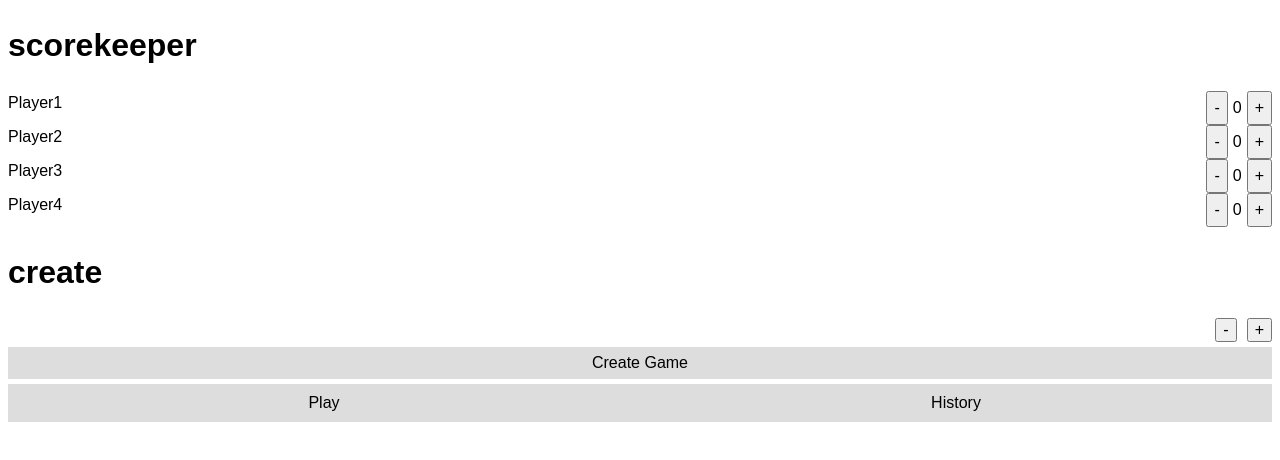
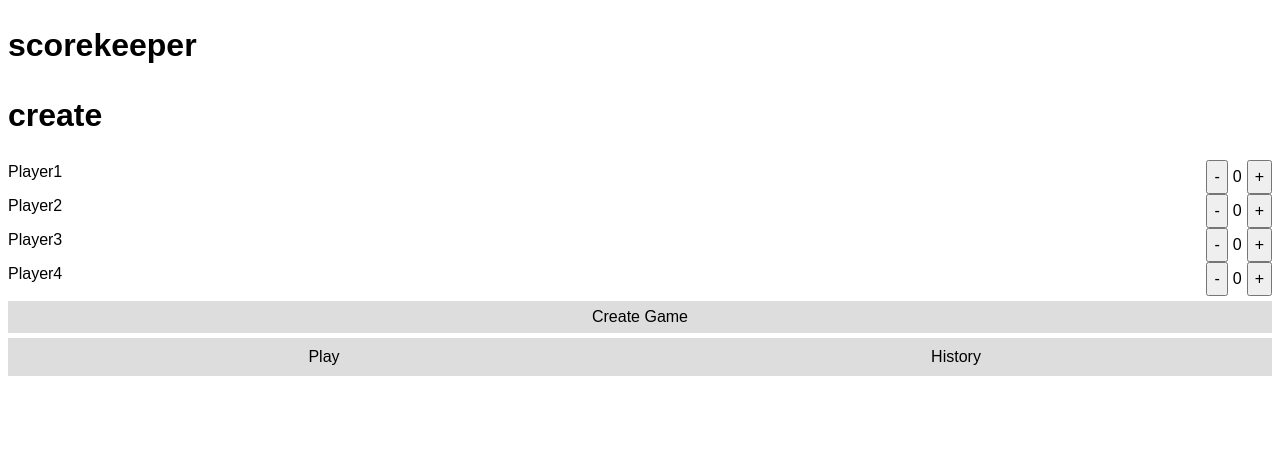
Before and after one commit to HannaSophia-92/scorekeeper, a React (Create React App) app: page /create in a window 1280 px wide. Shown: the top 460 px of the page. Built offline with nearby package versions, Linux system fonts and the light colour scheme.

Commit message:
Pass player map to create page

```diff
--- a/src/App.js
+++ b/src/App.js
@@ -18,24 +18,30 @@ function App() {
   return (
     <>
       <h1>scorekeeper</h1>
-      {players.map(({ name, score, id }, index) => (
-        <Player
-          name={name}
-          score={score}
-          onDecrement={() => decrementPlayerScore(index)}
-          onIncrement={() => incrementPlayerScore(index)}
-          key={id}
-        />
-      ))}
+
       <Routes>
         <Route path="/" element={<PlayPage />} />
         <Route path="/history" element={<HistoryPage />} />
-        <Route path="/create" element={<CreateGamePage />} />
+        <Route
+          path="/create"
+          element={
+            <CreateGamePage
+              players={players}
+              onPlayerNames={handlePlayerNames}
+              onDecrement={decrementPlayerScore}
+              onIncrement={incrementPlayerScore}
+            />
+          }
+        />
       </Routes>
       <CreateGame />
       <Navigation />
     </>
   );
+
+  function handlePlayerNames(name) {
+    setPlayers(name);
+  }
 
   function incrementPlayerScore(index) {
     const player = players[index];
--- a/src/pages/CreateGamePage.js
+++ b/src/pages/CreateGamePage.js
@@ -1,10 +1,22 @@
 import Player from "../components/Player";
 
-export default function CreateGamePage() {
+export default function CreateGamePage({
+  players,
+  decrementPlayerScore,
+  incrementPlayerScore,
+}) {
   return (
     <>
       <h1>create</h1>
-      <Player />
+      {players.map(({ name, score, id }, index) => (
+        <Player
+          name={name}
+          score={score}
+          onDecrement={() => decrementPlayerScore(index)}
+          onIncrement={() => incrementPlayerScore(index)}
+          key={id}
+        />
+      ))}
     </>
   );
 }
```
